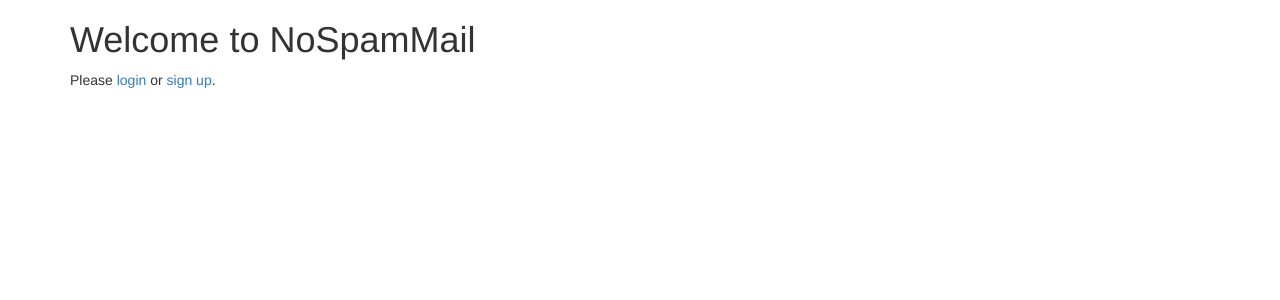
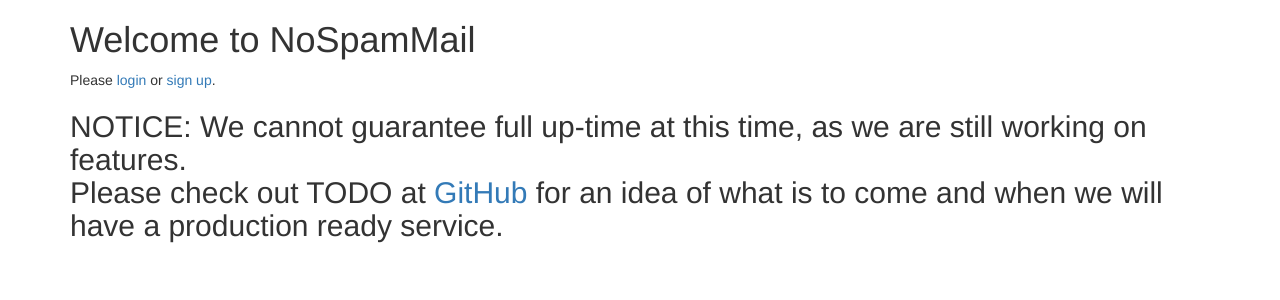
Before and after one commit to jnyborg/nospammail, a Django app: page / in a window 1280 px wide. Shown: the top 300 px of the page. Run offline with Django 3.2, Linux system fonts and the light colour scheme; some libraries are stand-ins or nearby versions.

Commit message:
added notice that we cannot deliver 100% uptime at the moment

```diff
--- a/templates/frontpage.html
+++ b/templates/frontpage.html
@@ -3,4 +3,6 @@
 {% block content %}
     <h1>Welcome to NoSpamMail</h1>
     Please <a href="/login">login</a> or <a href="/signup">sign up</a>.
+    <h2>NOTICE: We cannot guarantee full up-time at this time, as we are still working on features.<br>
+    Please check out TODO at <a href="https://github.com/jnyborg/nospammail/projects/1">GitHub</a> for an idea of what is to come and when we will have a production ready service.</h2>
 {% endblock %}
```
